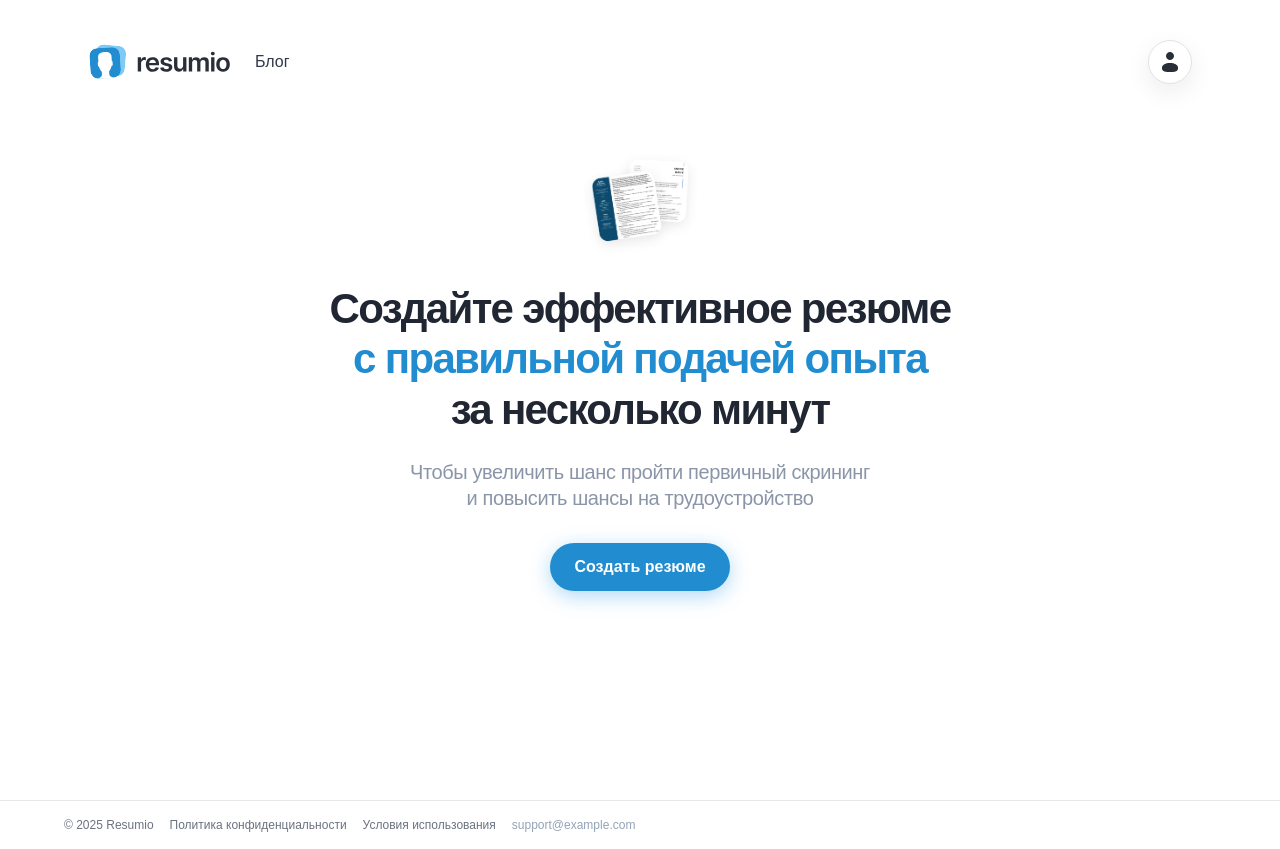
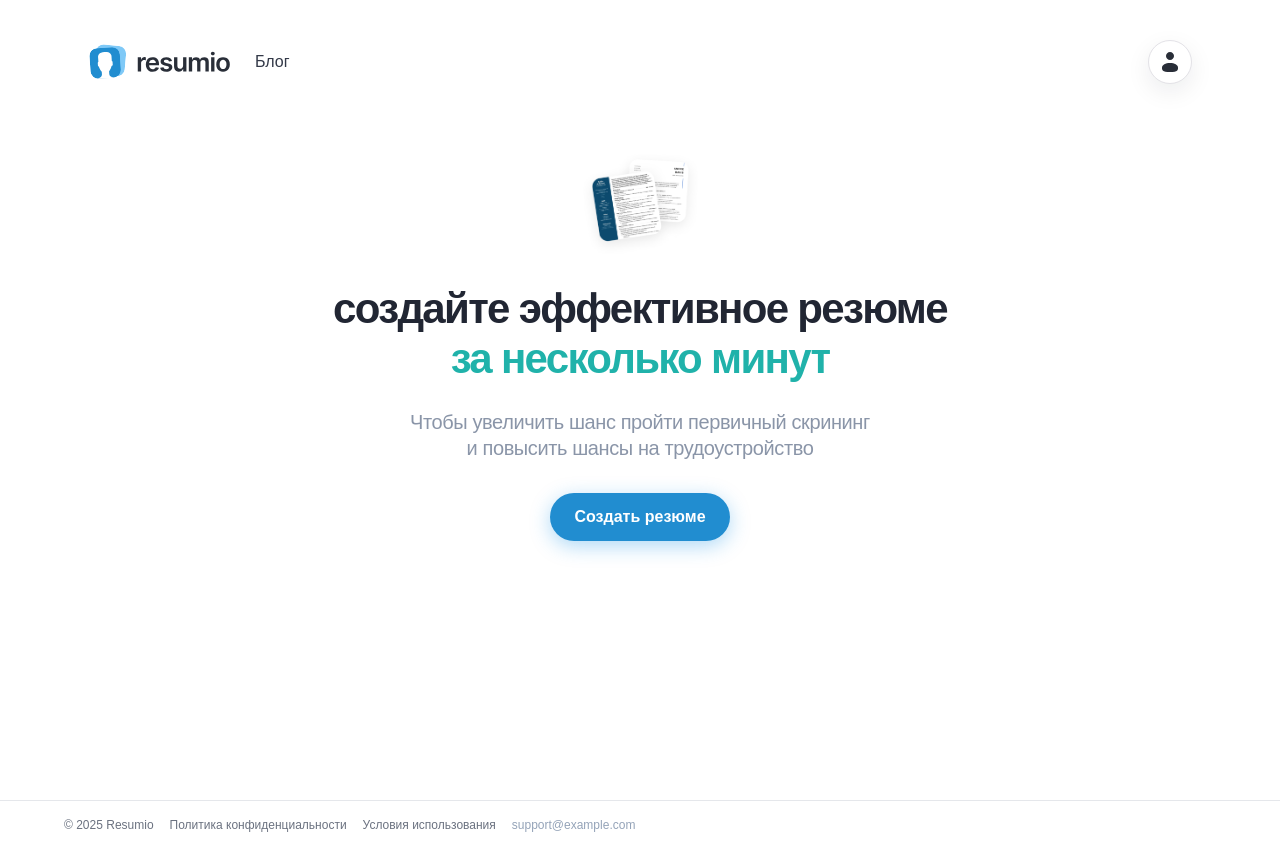
Before and after one commit to KirillMigel/resume, a Next.js app: page / in a window 1280 px wide. Built offline with nearby package versions, Linux system fonts and the light colour scheme; no server answers; a web font is replaced by a local one.

Commit message:
feat: update homepage headline with turquoise color

```diff
--- a/src/app/page.tsx
+++ b/src/app/page.tsx
@@ -7,9 +7,11 @@ export default function Home() {
       <div className="mx-auto max-w-6xl px-4 pb-16 pt-8 text-center sm:px-6 sm:pb-20 sm:pt-10">
         <header className="flex flex-wrap items-center justify-between gap-4">
           <div className="flex items-center gap-4 sm:gap-6">
+            <Link href="/">
               <Image src="/resumio-logo.svg" alt="Resumio" width={143} height={40} priority />
+            </Link>
             <Link
-              href="/dashboard"
+              href="/blog"
               className="text-sm font-medium text-[#333948] transition hover:text-[#218dd0] sm:text-base"
             >
               Блог
@@ -34,11 +36,9 @@ export default function Home() {
             className="h-auto max-w-[240px] sm:max-w-none sm:w-[127px] sm:h-[112px]"
           />
           <h1 className="text-[30px] font-semibold leading-[1.2] tracking-[-0.04em] text-[#212633] sm:text-[42px]">
-            Создайте эффективное резюме
+            создайте эффективное резюме
             <br />
-            <span className="text-[#218dd0]">с правильной подачей опыта</span>
-            <br />
-            за несколько минут
+            <span className="text-[#20B2AA]">за несколько минут</span>
           </h1>
           <p className="mt-0 text-[16px] font-normal leading-[130%] tracking-[-0.02em] text-[#8a95a8] sm:text-[20px]">
             Чтобы увеличить шанс пройти первичный скрининг
@@ -46,14 +46,16 @@ export default function Home() {
             и повысить шансы на трудоустройство
           </p>
 
+          <div className="mt-2 flex flex-col gap-3 sm:flex-row sm:items-center sm:justify-center">
             <Link
               href="/dashboard"
-            className="mt-2 inline-flex w-full max-w-md items-center justify-center rounded-full bg-[#218DD0] px-6 py-3 text-[16px] font-semibold text-white shadow-[0_5px_20px_rgba(24,145,228,0.35)] transition hover:bg-[#0c74c1] sm:w-auto"
+              className="inline-flex w-full max-w-md items-center justify-center rounded-full bg-[#218DD0] px-6 py-3 text-[16px] font-semibold text-white shadow-[0_5px_20px_rgba(24,145,228,0.35)] transition hover:bg-[#0c74c1] sm:w-auto"
             >
               Создать резюме
             </Link>
           </div>
         </div>
+      </div>
     </main>
   );
 }
```
Lines whose indentation alone changed are shown as unchanged.
